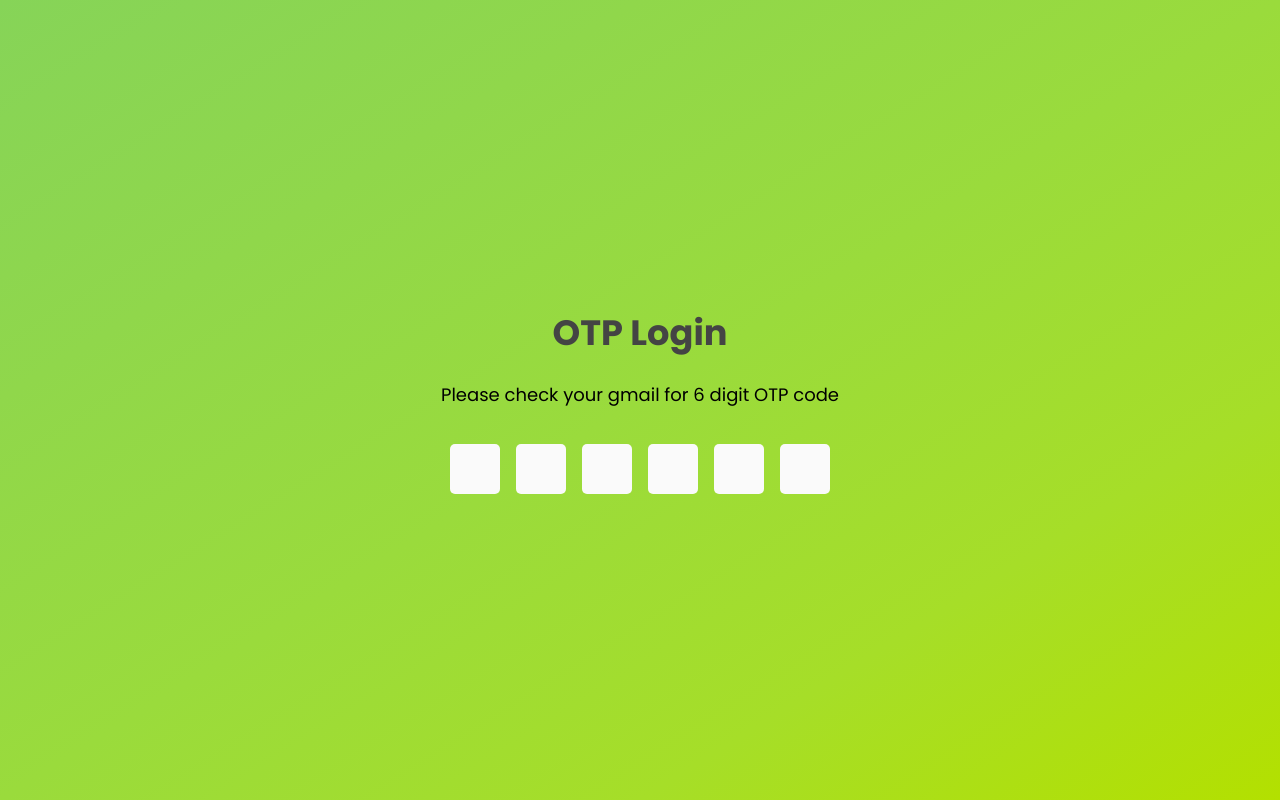
After one commit to Anurag-Bharati/GhumGham, a Django app: page /otp/ in a window 1280 px wide. The commit adds this page. Run offline with Django 4.2, Linux system fonts and the light colour scheme.

Commit message:
Added OTP login Screen

```diff
--- a/static/css/auth/auth.css
+++ b/static/css/auth/auth.css
@@ -190,10 +190,10 @@ form.reg-form {
     width: 2000px;
     right: 30%;
     background: transparent;
-    /*background-image: linear-gradient(-45deg, #F3C969 0%, #F09D51 100%);*/
     transition: .5s ease-in-out;
 
 }
+
 
 /*For later :)*/
 @keyframes animate {
@@ -311,7 +311,7 @@ form.reg-form {
     transition-delay: 0.6s;
 }
 
-a:hover{
+a:hover {
     cursor: pointer;
 }
 
--- /dev/null
+++ b/static/css/auth/otp.css
@@ -0,0 +1,55 @@
+.digit-group > input {
+    width: 50px;
+    height: 50px;
+    background-color: #FAFAFA;
+    border: none;
+    text-align: center;
+    font-size: 24px;
+    font-family: 'Poppins', sans-serif;
+    font-weight: 200;
+    color: white;
+    margin: 0 8px;
+
+}
+
+.prompt {
+    margin-bottom: 20px;
+    font-size: 20px;
+    color: white;
+}
+
+.container-otp {
+    display: flex;
+    flex-flow: column;
+    height: 100%;
+    align-content: space-around;
+    justify-content: center;
+    background-image: linear-gradient(to left top, #b3e000, #a6de28, #9adb3c, #90d74b, #86d458);
+    position: relative;
+    width: 100%;
+    background-color: #fff;
+    min-height: 100vh;
+    overflow: hidden;
+
+}
+
+
+.digit-group input {
+    border-radius: 5px;
+    color: #333333;
+    font-weight: bold;
+}
+textarea:focus, input:focus{
+	caret-color:transparent;
+    outline: none; !important;
+	background-color: rgba(255, 255, 255, 0.5);
+}
+input::-webkit-outer-spin-button,
+input::-webkit-inner-spin-button {
+  -webkit-appearance: none;
+  margin: 0;
+}
+
+input[type=number] {
+  -moz-appearance: textfield;
+}
--- /dev/null
+++ b/static/js/auth/otp.js
@@ -0,0 +1,24 @@
+$('.digit-group').find('input').each(function() {
+	$(this).attr('maxlength', 1);
+	$(this).on('keyup', function(e) {
+		var parent = $($(this).parent());
+
+		if(e.keyCode === 8 || e.keyCode === 37) {
+			var prev = parent.find('input#' + $(this).data('previous'));
+
+			if(prev.length) {
+				$(prev).select();
+			}
+		} else if((e.keyCode >= 48 && e.keyCode <= 57) || (e.keyCode >= 65 && e.keyCode <= 90) || (e.keyCode >= 96 && e.keyCode <= 105) || e.keyCode === 39) {
+			var next = parent.find('input#' + $(this).data('next'));
+
+			if(next.length) {
+				$(next).select();
+			} else {
+				if(parent.data('autosubmit')) {
+					parent.submit();
+				}
+			}
+		}
+	});
+});
--- /dev/null
+++ b/users/templates/otp-login.html
@@ -0,0 +1,36 @@
+{% load static %}
+<!DOCTYPE html>
+<html lang="en">
+
+<head>
+	<meta charset="UTF-8"/>
+	<meta name="viewport" content="width=device-width, initial-scale=1.0, shrink-to-fit=no"/>
+	<link href="{% static 'images/ghumgham-ico.png' %}" rel="icon">
+	<link href="{% static 'images/ghumgham-ico.png' %}" rel="apple-touch-icon">
+	<link rel="stylesheet" href="{% static 'css/auth/auth.css' %}"/>
+	<link rel="stylesheet" href="{% static 'css/auth/otp.css' %}"/>
+	<title>GhumGham Authentication</title>
+</head>
+<body>
+<div class="container-otp">
+	<h2 class="title" align="center">OTP Login</h2>
+	<p class="body-text" align="center" style="font-size: large">Please check your gmail for 6 digit OTP code</p>
+	<br>
+	<form method="post" href="{% url 'otp-login' %}" class="digit-group" data-group-name="digits" data-autosubmit="true"
+		  autocomplete="off" style="flex-direction: row">
+		{% csrf_token %}
+		<input type="text" id="digit-1" name="digit-1" data-next="digit-2"/>
+		<input type="text" id="digit-2" name="digit-2" data-next="digit-3" data-previous="digit-1"/>
+		<input type="text" id="digit-3" name="digit-3" data-next="digit-4" data-previous="digit-2"/>
+		<input type="text" id="digit-4" name="digit-4" data-next="digit-5" data-previous="digit-3"/>
+		<input type="text" id="digit-5" name="digit-5" data-next="digit-6" data-previous="digit-4"/>
+		<input type="text" id="digit-6" name="digit-6" data-previous="digit-5"/>
+	</form>
+</div>
+<script src="https://cdnjs.cloudflare.com/ajax/libs/jquery/3.6.0/jquery.min.js"
+		integrity="sha512-894YE6QWD5I59HgZOGReFYm4dnWc1Qt5NtvYSaNcOP+u1T9qYdvdihz0PPSiiqn/+/3e7Jo4EaG7TubfWGUrMQ=="
+		crossorigin="anonymous" referrerpolicy="no-referrer"></script>
+<script src="{% static 'js/auth/otp.js' %}"></script>
+
+</body>
+</html>
--- a/users/urls.py
+++ b/users/urls.py
@@ -6,4 +6,5 @@ urlpatterns = [
     path('activate/<identity>/<token>', views.verification, name="activate"),
     path('activate/', views.activated, name="activated"),
     path('auth/', views.authenticate, name="auth"),
+    path('otp/', views.otp_login, name="otp-login")
 ]
--- a/users/views.py
+++ b/users/views.py
@@ -1,5 +1,7 @@
 import re
 import threading
+from random import randrange
+
 import validate_email as EmailValidator
 
 from django.contrib import auth
@@ -35,6 +37,10 @@ def authenticate(request):
 def home(request):
     return render(request, 'base/home.html')
 
+
+def otp_login(request):
+    otp = randrange(10000, 100000)
+    return render(request, './otp-login.html')
 
 def verification(request, identity, token):  # pragma: no cover
     if request.method == 'GET':
```
Also changed, not shown: users/templates/authentication.html (+6 -1 lines).
